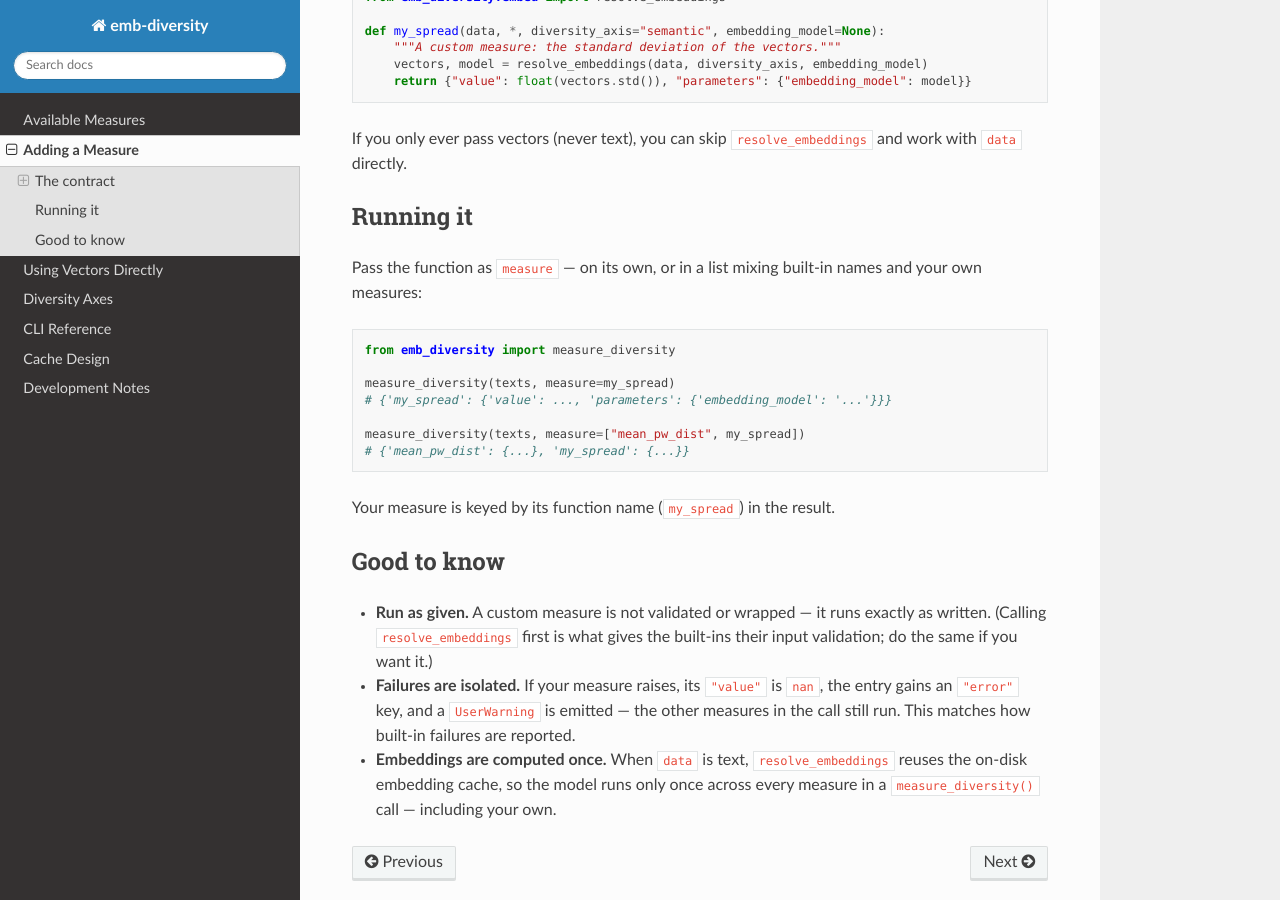
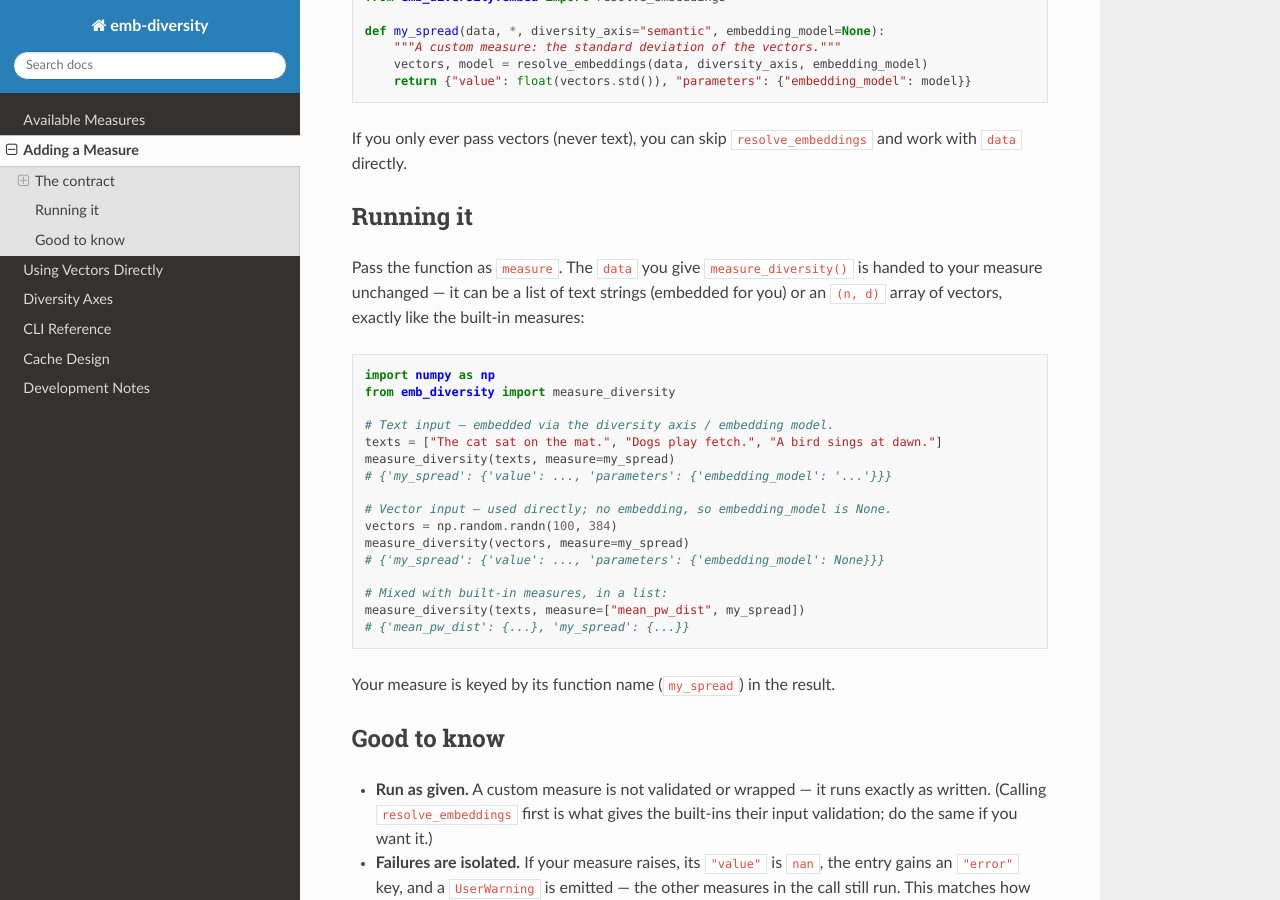
Before and after one commit to nlpsoc/emb-diversity, a Sphinx documentation site: the page built from docs/source/user-guide/adding-a-measure.md, in a window 1280 px wide and 900 px high, scrolled down 848 px. Built offline with Sphinx 7.4.7 and the Read the Docs theme 3.1.0, drawn with Linux system fonts in a browser that asks for light colours; pages that are not in the unit, such as notebooks, are missing from menus.

Commit message:
docs: show concrete text and vector inputs on the Adding a measure page
Make the "Running it" example pass real data — a list of text strings and an
(n, d) numpy array — so it's clear what `data` can be and how embedding_model
differs (the resolved model id for text, None for vectors).

Co-Authored-By: Claude Opus 4.8 (1M context) <noreply@anthropic.com>

````diff
--- a/docs/source/user-guide/adding-a-measure.md
+++ b/docs/source/user-guide/adding-a-measure.md
@@ -44,15 +44,25 @@ work with `data` directly.
 
 ## Running it
 
-Pass the function as `measure` — on its own, or in a list mixing built-in names and
-your own measures:
+Pass the function as `measure`. The `data` you give `measure_diversity()` is handed
+to your measure unchanged — it can be a list of text strings (embedded for you) or
+an `(n, d)` array of vectors, exactly like the built-in measures:
 
 ```python
+import numpy as np
 from emb_diversity import measure_diversity
 
+# Text input — embedded via the diversity axis / embedding model.
+texts = ["The cat sat on the mat.", "Dogs play fetch.", "A bird sings at dawn."]
 measure_diversity(texts, measure=my_spread)
 # {'my_spread': {'value': ..., 'parameters': {'embedding_model': '...'}}}
 
+# Vector input — used directly; no embedding, so embedding_model is None.
+vectors = np.random.randn(100, 384)
+measure_diversity(vectors, measure=my_spread)
+# {'my_spread': {'value': ..., 'parameters': {'embedding_model': None}}}
+
+# Mixed with built-in measures, in a list:
 measure_diversity(texts, measure=["mean_pw_dist", my_spread])
 # {'mean_pw_dist': {...}, 'my_spread': {...}}
 ```
````
